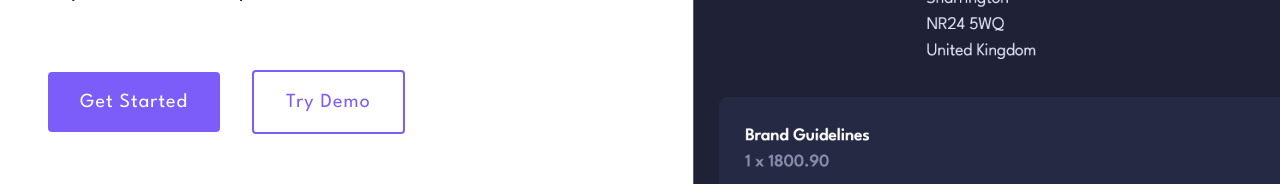
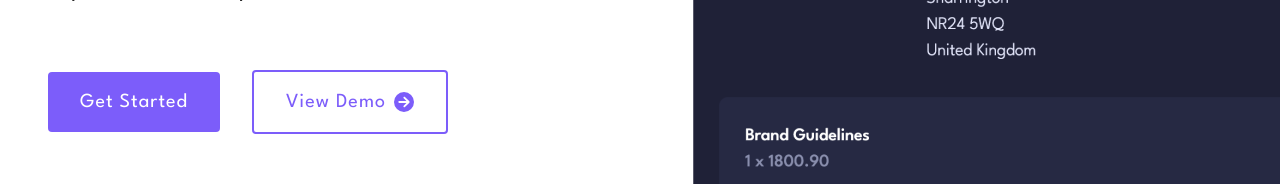
Before and after one commit to neshacascia/trackr, a Next.js app: page / in a window 1280 px wide. Shown: the part 512-696 px from the top of the page. Built offline with nearby package versions, Linux system fonts and the light colour scheme; no server answers.

Commit message:
update butto to View Demo with right arrow icon inside

```diff
--- a/pages/index.js
+++ b/pages/index.js
@@ -3,6 +3,8 @@ import Image from 'next/image';
 import { SignInButton, SignUpButton, useSignIn } from '@clerk/nextjs';
 import { useRouter } from 'next/router';
 
+import { FontAwesomeIcon } from '@fortawesome/react-fontawesome';
+import { faCircleArrowRight } from '@fortawesome/free-solid-svg-icons';
 import preview from '../public/assets/preview.png';
 
 export default function LandingPage() {
@@ -96,9 +98,10 @@ export default function LandingPage() {
               </SignUpButton>
               <button
                 onClick={handleDemoLogin}
-                className="text-brightPurple text-lg tracking-wider border-brightPurple border-2 flex items-center gap-2 rounded py-4 px-8 hover:text-white hover:bg-hoverPurple md:text-xl"
+                className="text-brightPurple text-lg tracking-wider border-brightPurple border-2 flex items-center gap-2 rounded py-4 px-8 hover:border-hoverPurple hover:text-hoverPurple md:text-xl"
               >
-                Try Demo
+                View Demo
+                <FontAwesomeIcon icon={faCircleArrowRight} />
               </button>
             </div>
           </div>
```
